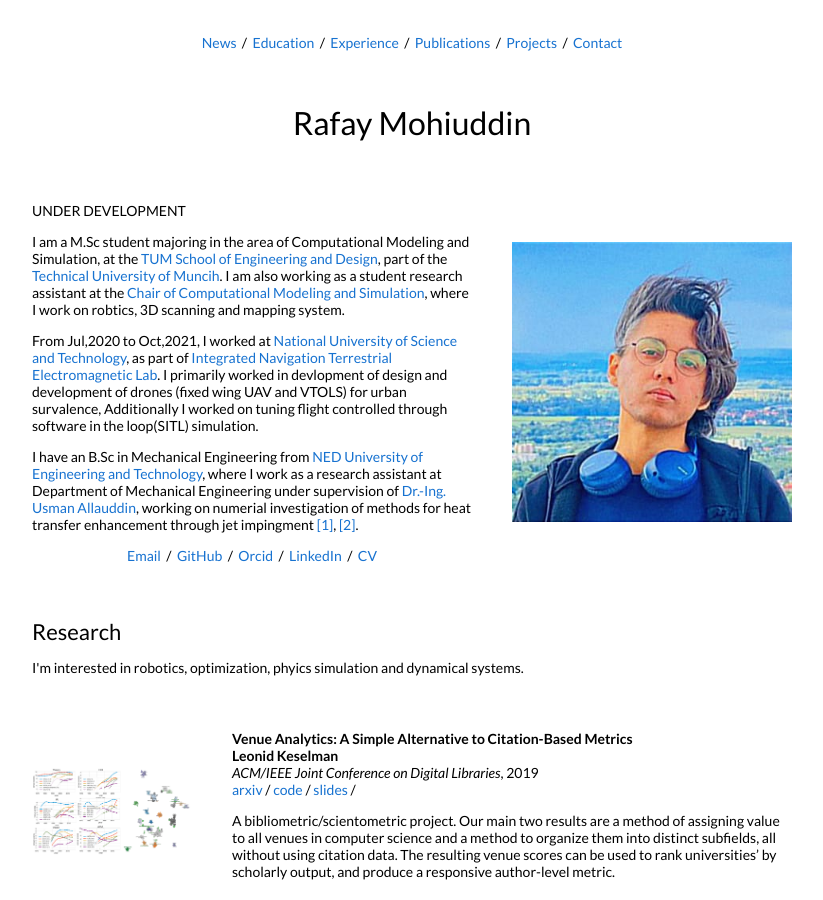
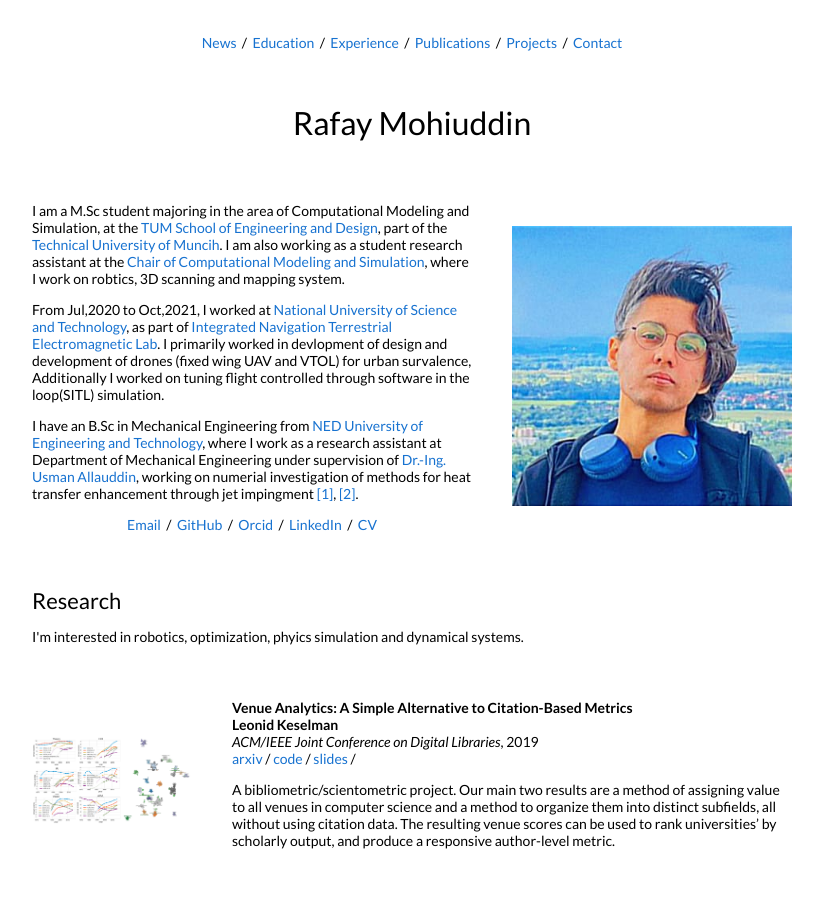
Before and after one commit to rafaymhddn/rafaymhddn.github.io, a Jekyll site: the page built from _posts/2019-06-02-venue.markdown, in a window 1280 px wide and 900 px high. Shown: the whole window, without its empty margins (228-1051 px from the left). Built offline with Jekyll 4.4.1, drawn with Linux system fonts in a browser that asks for light colours.

Commit message:
intro finalized

```diff
--- a/_layouts/default.html
+++ b/_layouts/default.html
@@ -61,11 +61,11 @@
           <tr style="padding:0px">
             <td style="padding:2.5%;width:60%;vertical-align:middle">
 
-              <p>UNDER DEVELOPMENT
+              <p>
               <p>I am a M.Sc student majoring in the area of Computational Modeling and Simulation, at the <a href="https://www.ed.tum.de/en/ed/home-1/">TUM School of Engineering and Design</a>, part of the <a href="https://www.tum.de/en/">Technical University of Muncih</a>. I am also working as a student research assistant at the <a href="https://www.cee.ed.tum.de/cms/home/">Chair of Computational Modeling and Simulation</a>, where I work on robtics, 3D scanning and mapping system.
               </p>
               <p>
-                From Jul,2020 to Oct,2021, I worked at <a href="https://nust.edu.pk/">National University of Science and Technology</a>, as part of <a href="https://nust.edu.pk/">Integrated Navigation Terrestrial Electromagnetic Lab</a>. I primarily worked in devlopment of design and development of drones (fixed wing UAV and VTOLS) for urban survalence, Additionally I worked on tuning flight controlled through software in the loop(SITL) simulation.
+                From Jul,2020 to Oct,2021, I worked at <a href="https://nust.edu.pk/">National University of Science and Technology</a>, as part of <a href="https://nust.edu.pk/">Integrated Navigation Terrestrial Electromagnetic Lab</a>. I primarily worked in devlopment of design and development of drones (fixed wing UAV and VTOL) for urban survalence, Additionally I worked on tuning flight controlled through software in the loop(SITL) simulation.
               </p>
               <p>
                 I have an B.Sc in Mechanical Engineering from <a href="https://www.neduet.edu.pk/">NED University of Engineering and Technology</a>, where I work as a research assistant at Department of Mechanical Engineering under supervision of <a href="https://scholar.google.com/citations?user=jOthSmQAAAAJ&hl=en">Dr.-Ing. Usman Allauddin</a>, working on numerial investigation of methods for heat transfer enhancement through jet impingment <a href="https://doi.org/10.1002/htj.21986">[1]</a>, <a href="https://www.dl.begellhouse.com/references/4c8f5faa331b09ea,212bf76947bffc03,5aa059fb1b898ef8.html">[2]</a>.
```
